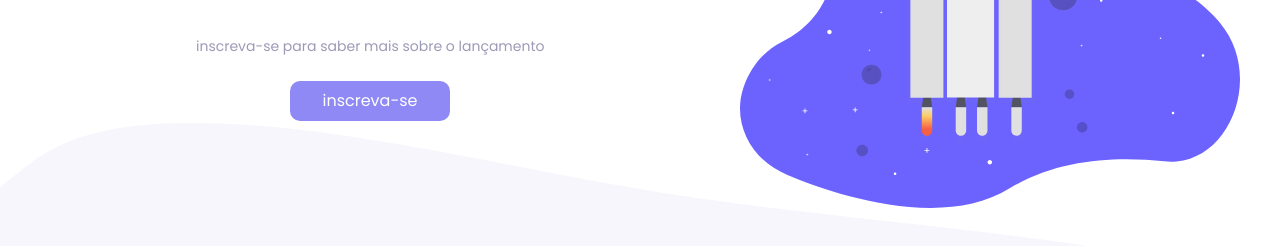
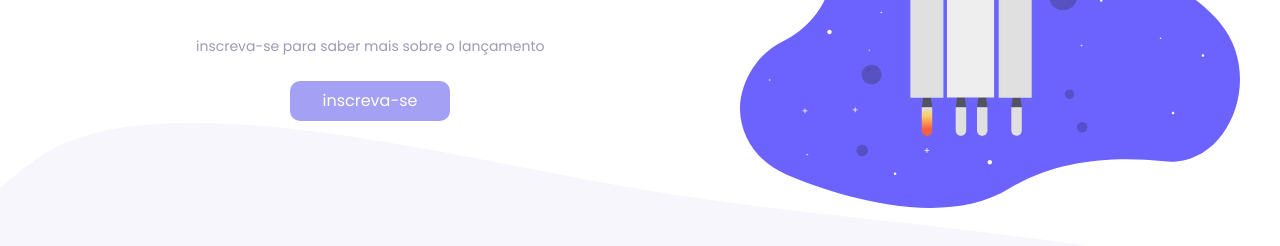
Before and after one commit to Kevin8008/Countdown, a plain HTML site: page index.html in a window 1280 px wide. In both pictures the pointer is over the button "inscreva-se". Shown: the part 284-530 px from the top of the page. Drawn offline with Linux system fonts and the light colour scheme.

Commit message:
Update style.css

```diff
--- a/style.css
+++ b/style.css
@@ -130,7 +130,8 @@ color: #FFFFFF;
 transition-duration: 0.6s;
 }
 .button:hover {
-    background-color:#8e89f5
+    background-color:#a4a0f3;
+    cursor: pointer;
 }
 canvas{
   position: absolute;
```
